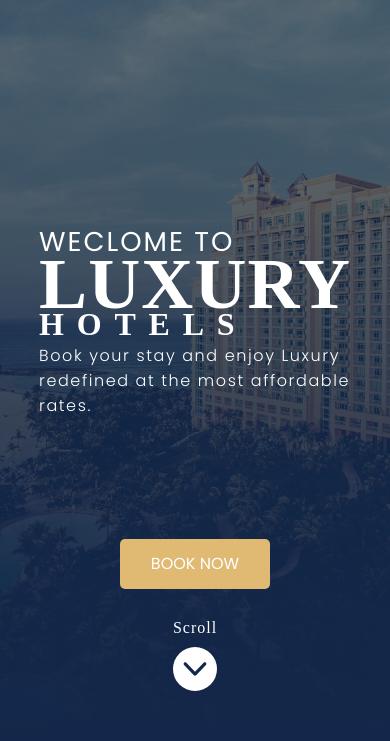
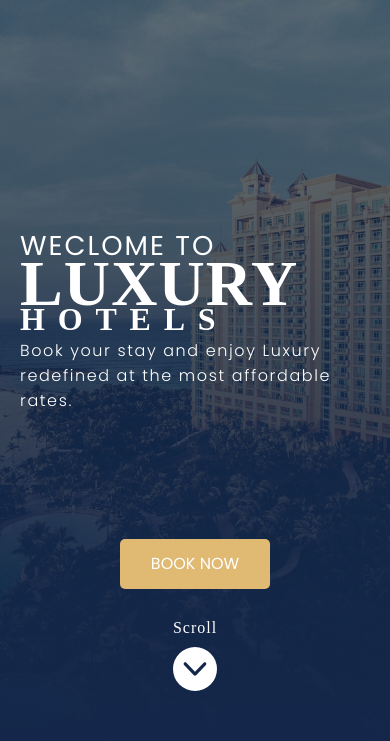
Before and after one commit to ahmdgbr/luxury-Hotels, a plain HTML site: page index.html in a window 390 px wide. Shown: the part 103-844 px from the top of the page. Drawn offline with Linux system fonts and the light colour scheme; a web font is replaced by a local one.

Commit message:
header style update

```diff
--- a/style/main.css
+++ b/style/main.css
@@ -259,6 +259,18 @@ header .content div:nth-of-type(4) {
   display: flex;
   align-items: center;
   justify-content: center;
+}
+
+@media screen and (max-width:768px) {
+  header .content {
+    left: 0;
+    right: 0;
+    padding: 20px;
+  }
+  .header .content div:nth-of-type(2){
+    font-size: 4rem;
+  }
+
 }
 
 /* ===========[Home page - posts sections]=========== */
```
